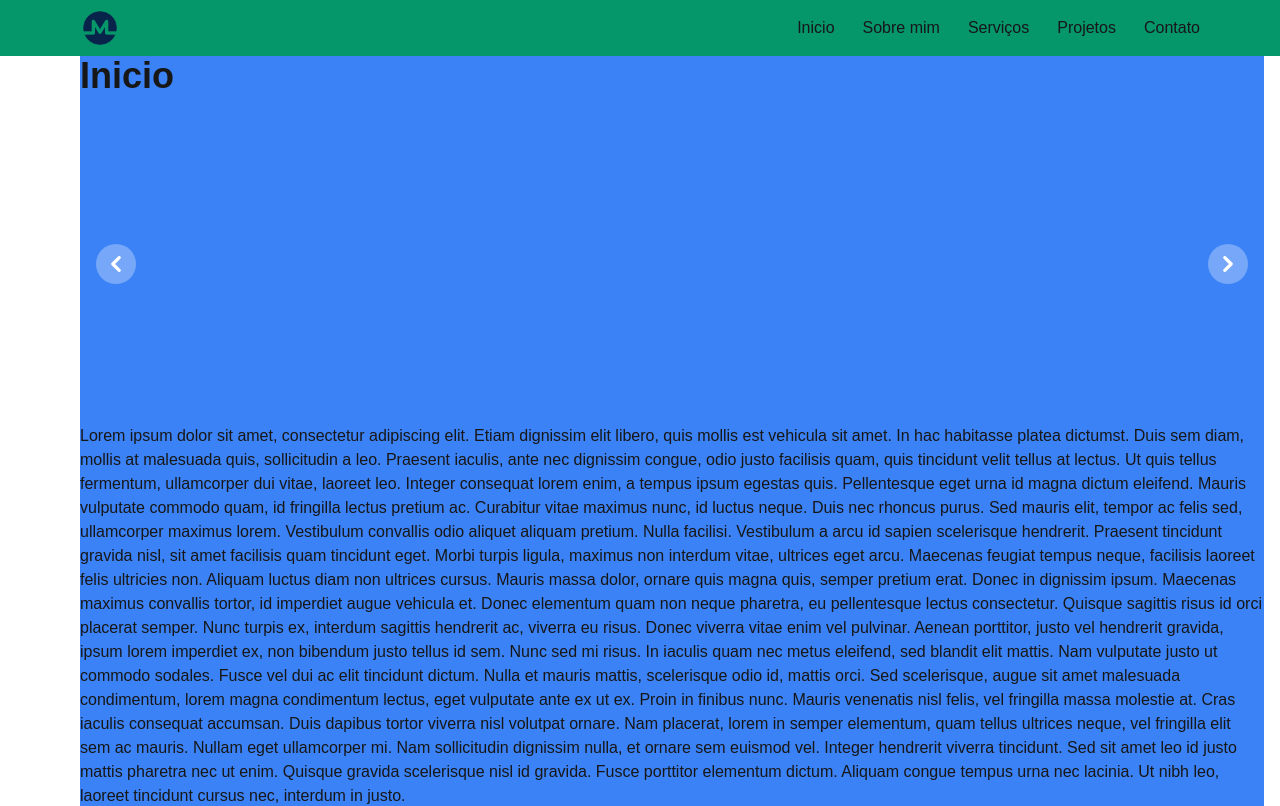
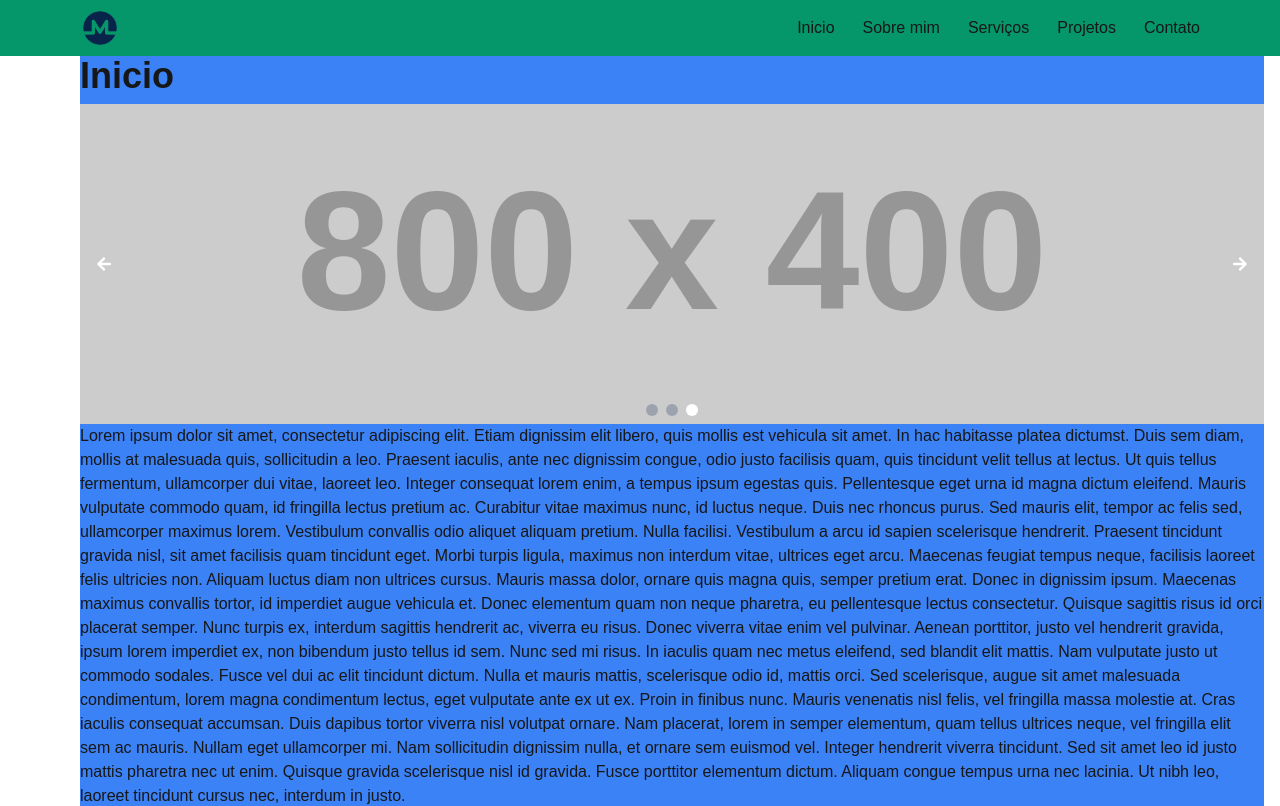
Before and after one commit to wellingtonengps/glauciocesar, a Next.js app: page / in a window 1280 px wide. Shown: the top 806 px of the page. Built offline with nearby package versions, Linux system fonts and the light colour scheme.

Commit message:
create carousel

```diff
--- a/src/app/components/Carousel.tsx
+++ b/src/app/components/Carousel.tsx
@@ -1,125 +1,65 @@
+import React, {useEffect, useState} from "react";
+import { FaArrowLeft } from "react-icons/fa";
+import { FaArrowRight } from "react-icons/fa";
 
-export default function Carousel() {
+interface CarouselProps {
+    images: string[];
+    interval?: number;
+}
+
+const Carousel: React.FC<CarouselProps> = ({ images, interval = 3000 }) => {
+    const [currentIndex, setCurrentIndex] = useState(0);
+
+    const handlePrevious = () => {
+        setCurrentIndex((prevIndex) => (prevIndex === 0 ? images.length - 1 : prevIndex - 1));
+    };
+
+    const handleNext = () => {
+        setCurrentIndex((prevIndex) => (prevIndex === images.length - 1 ? 0 : prevIndex + 1));
+    };
+
+    useEffect(() => {
+        const autoSlide = setInterval(handleNext, interval);
+
+        return () => clearInterval(autoSlide);
+    }, [interval, currentIndex]);
 
     return (
-        <div id="carousel-example" className="relative w-full">
-            <div
-                className="relative h-56 overflow-hidden rounded-lg sm:h-64 xl:h-80 2xl:h-96"
+        <div className="relative mx-auto overflow-hidden">
+            <div className="w-full h-80 flex items-center justify-center">
+                <img
+                    src={images[currentIndex]}
+                    alt={`Slide ${currentIndex + 1}`}
+                    className="w-full h-full object-cover transition-transform duration-500"
+                />
+            </div>
+
+            <button
+                onClick={handlePrevious}
+                className="absolute top-1/2 left-2 -translate-y-1/2 text-white p-2  transition"
             >
-                <div id="carousel-item-1" className="hidden duration-700 ease-in-out">
-                    <img
-                        src="/carousel/carousel-1.svg"
-                        className="absolute left-1/2 top-1/2 block w-full -translate-x-1/2 -translate-y-1/2"
-                        alt="..."
-                    />
-                </div>
-                <div id="carousel-item-2" className="hidden duration-700 ease-in-out">
-                    <img
-                        src="/carousel/carousel-2.svg"
-                        className="absolute left-1/2 top-1/2 block w-full -translate-x-1/2 -translate-y-1/2"
-                        alt="..."
-                    />
-                </div>
-                <div id="carousel-item-3" className="hidden duration-700 ease-in-out">
-                    <img
-                        src="/carousel/carousel-3.svg"
-                        className="absolute left-1/2 top-1/2 block w-full -translate-x-1/2 -translate-y-1/2"
-                        alt="..."
-                    />
-                </div>
-                <div id="carousel-item-4" className="hidden duration-700 ease-in-out">
-                    <img
-                        src="/carousel/carousel-4.svg"
-                        className="absolute left-1/2 top-1/2 block w-full -translate-x-1/2 -translate-y-1/2"
-                        alt="..."
-                    />
-                </div>
-            </div>
-            <div
-                className="absolute bottom-5 left-1/2 z-30 flex -translate-x-1/2 space-x-3 rtl:space-x-reverse"
-            >
-                <button
-                    id="carousel-indicator-1"
-                    type="button"
-                    className="h-3 w-3 rounded-full"
-                    aria-current="true"
-                    aria-label="Slide 1"
-                ></button>
-                <button
-                    id="carousel-indicator-2"
-                    type="button"
-                    className="h-3 w-3 rounded-full"
-                    aria-current="false"
-                    aria-label="Slide 2"
-                ></button>
-                <button
-                    id="carousel-indicator-3"
-                    type="button"
-                    className="h-3 w-3 rounded-full"
-                    aria-current="false"
-                    aria-label="Slide 3"
-                ></button>
-                <button
-                    id="carousel-indicator-4"
-                    type="button"
-                    className="h-3 w-3 rounded-full"
-                    aria-current="false"
-                    aria-label="Slide 4"
-                ></button>
-            </div>
-            <button
-                id="data-carousel-prev"
-                type="button"
-                className="group absolute left-0 top-0 z-30 flex h-full cursor-pointer items-center justify-center px-4 focus:outline-none"
-            >
-        <span
-            className="inline-flex h-10 w-10 items-center justify-center rounded-full bg-white/30 group-hover:bg-white/50 group-focus:outline-none group-focus:ring-4 group-focus:ring-white dark:bg-gray-800/30 dark:group-hover:bg-gray-800/60 dark:group-focus:ring-gray-800/70"
-        >
-            <svg
-                className="h-4 w-4 text-white dark:text-gray-800"
-                aria-hidden="true"
-                xmlns="http://www.w3.org/2000/svg"
-                fill="none"
-                viewBox="0 0 6 10"
-            >
-                <path
-                    stroke="currentColor"
-                    stroke-linecap="round"
-                    stroke-linejoin="round"
-                    stroke-width="2"
-                    d="M5 1 1 5l4 4"
-                />
-            </svg>
-            <span className="hidden">Previous</span>
-        </span>
+                <FaArrowLeft />
             </button>
             <button
-                id="data-carousel-next"
-                type="button"
-                className="group absolute right-0 top-0 z-30 flex h-full cursor-pointer items-center justify-center px-4 focus:outline-none"
+                onClick={handleNext}
+                className="absolute top-1/2 right-2 -translate-y-1/2 text-white p-2 transition"
             >
-        <span
-            className="inline-flex h-10 w-10 items-center justify-center rounded-full bg-white/30 group-hover:bg-white/50 group-focus:outline-none group-focus:ring-4 group-focus:ring-white dark:bg-gray-800/30 dark:group-hover:bg-gray-800/60 dark:group-focus:ring-gray-800/70"
-        >
-            <svg
-                className="h-4 w-4 text-white dark:text-gray-800"
-                aria-hidden="true"
-                xmlns="http://www.w3.org/2000/svg"
-                fill="none"
-                viewBox="0 0 6 10"
-            >
-                <path
-                    stroke="currentColor"
-                    stroke-linecap="round"
-                    stroke-linejoin="round"
-                    stroke-width="2"
-                    d="m1 9 4-4-4-4"
-                />
-            </svg>
-            <span className="hidden">Next</span>
-        </span>
+                <FaArrowRight />
             </button>
+
+            <div className="absolute bottom-2 left-0 right-0 flex justify-center gap-2">
+                {images.map((_, index) => (
+                    <button
+                        key={index}
+                        className={`w-3 h-3 rounded-full transition ${
+                            currentIndex === index ? "bg-white" : "bg-gray-400"
+                        }`}
+                        onClick={() => setCurrentIndex(index)}
+                    ></button>
+                ))}
+            </div>
         </div>
+    );
+};
 
-    )
-}
+export default Carousel;
--- a/src/app/page.tsx
+++ b/src/app/page.tsx
@@ -5,6 +5,13 @@ import ContactForm from "@/app/components/ContactForm";
 import Carousel from "@/app/components/Carousel";
 
 export default function Home() {
+
+    const images = [
+        "https://via.placeholder.com/800x400?text=Slide+1",
+        "https://via.placeholder.com/800x400?text=Slide+2",
+        "https://via.placeholder.com/800x400?text=Slide+3",
+    ];
+
   return (
     <div className="no-scrollbar">
       <main className="flex no-scrollbar">
@@ -12,7 +19,7 @@ export default function Home() {
           <div className="mx-4 md:ml-20 bg-amber-500 no-scrollbar">
               <section id="inicio" className="mt-14 bg-blue-500 mb-10">
                   <h1 className="font-bold text-4xl mb-2">Inicio</h1>
-                  <Carousel/>
+                  <Carousel images={images} />
                   <p>
                       Lorem ipsum dolor sit amet, consectetur adipiscing elit. Etiam dignissim elit libero, quis mollis
                       est
```
